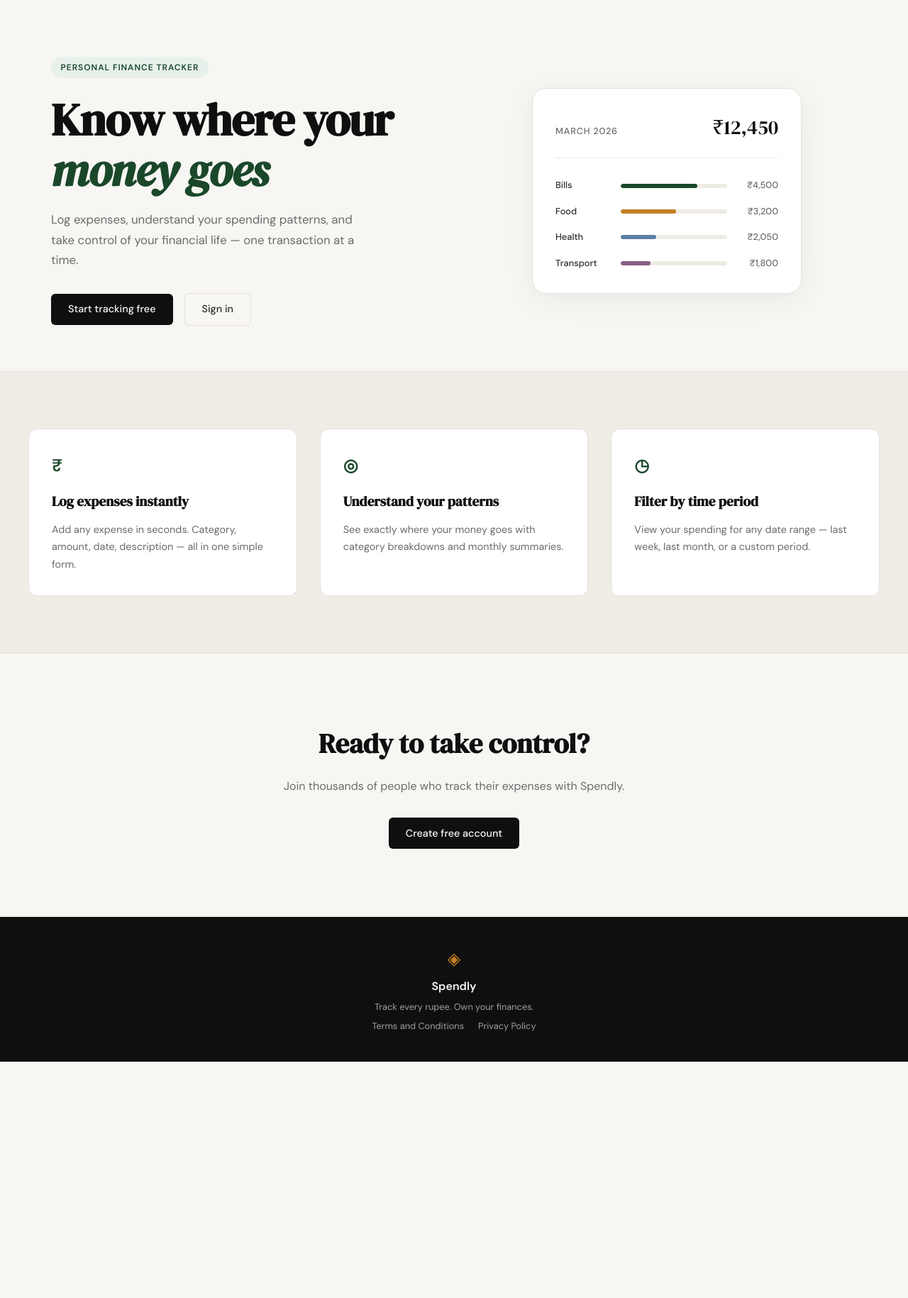
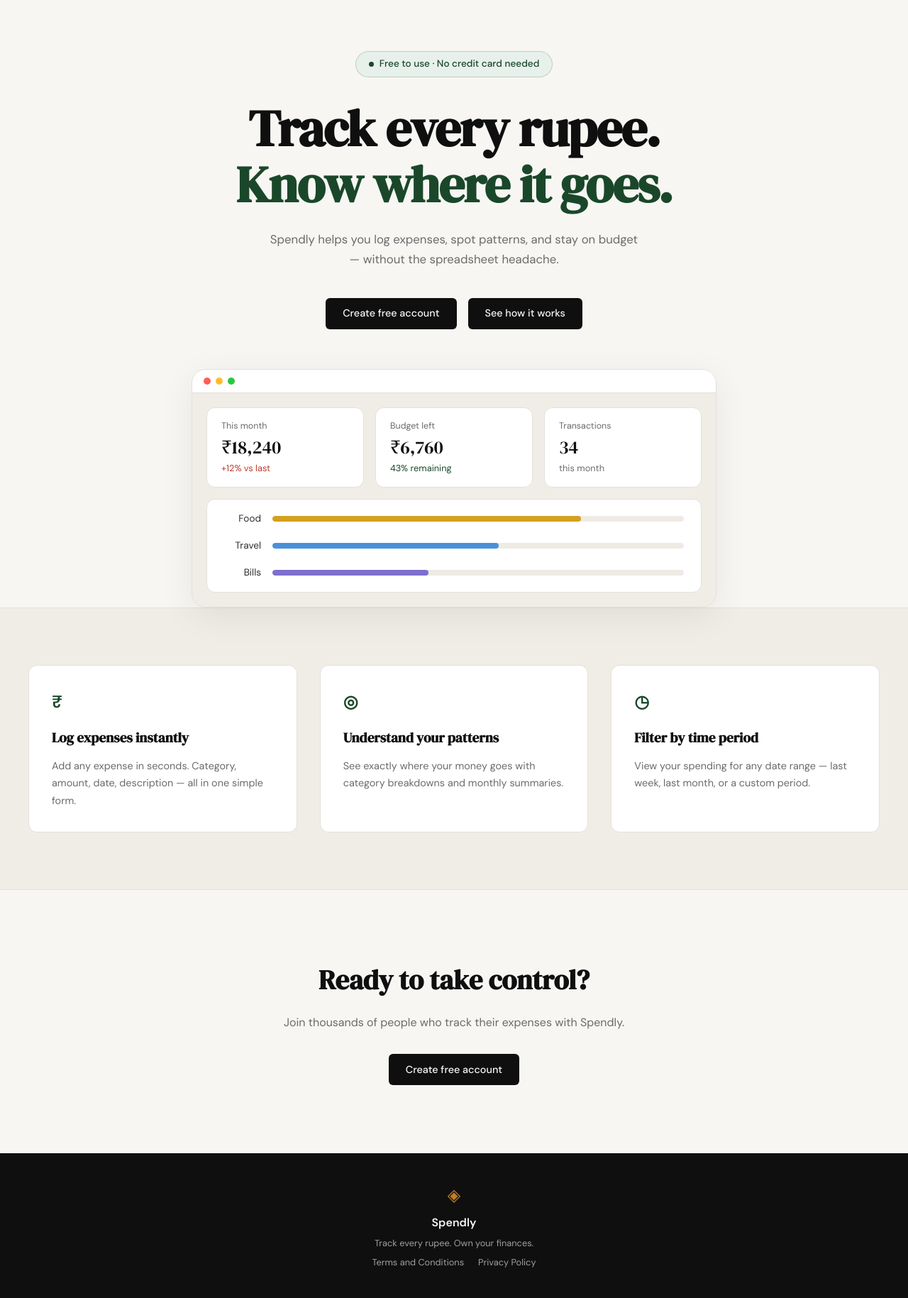
Before and after one commit to sam1511x/spendly, a Flask app: page / in a window 1280 px wide. Shown: the part 61-1890 px from the top of the page at 71% size. Before the commit the page ends 1557 px from the top, so only its background shows below. Run offline with Flask 3, Linux system fonts and the light colour scheme.

Commit message:
landing: redesign hero section to match mockup

```diff
--- /dev/null
+++ b/static/css/landing.css
@@ -0,0 +1,193 @@
+/* ------------------------------------------------------------------ */
+/* Hero — centered single-column layout                                */
+/* ------------------------------------------------------------------ */
+
+.hero {
+    display: flex;
+    flex-direction: column;
+    align-items: center;
+    text-align: center;
+    padding: 4.5rem 2rem 0;
+    max-width: 860px;
+    gap: 0;
+}
+
+.hero-text {
+    display: flex;
+    flex-direction: column;
+    align-items: center;
+    margin-bottom: 3.5rem;
+}
+
+/* Badge */
+.hero-badge {
+    display: inline-flex;
+    align-items: center;
+    gap: 0.5rem;
+    background: var(--accent-light);
+    color: var(--accent);
+    font-size: 0.85rem;
+    font-weight: 500;
+    letter-spacing: normal;
+    text-transform: none;
+    padding: 0.4rem 1.1rem;
+    border-radius: 999px;
+    border: 1px solid rgba(26, 71, 42, 0.2);
+    margin-bottom: 2rem;
+}
+
+.hero-badge-dot {
+    width: 7px;
+    height: 7px;
+    border-radius: 50%;
+    background: var(--accent);
+    flex-shrink: 0;
+}
+
+/* Title */
+.hero-title {
+    font-size: clamp(2.8rem, 6vw, 4.5rem);
+    line-height: 1.1;
+    color: var(--ink);
+    margin-bottom: 1.5rem;
+}
+
+.hero-title-green {
+    display: block;
+    color: var(--accent);
+    font-style: normal;
+}
+
+/* Subtitle */
+.hero-subtitle {
+    max-width: 520px;
+    margin: 0 auto 2.5rem;
+    font-size: 1.05rem;
+}
+
+/* Buttons */
+.hero-actions {
+    justify-content: center;
+    gap: 1rem;
+}
+
+/* ------------------------------------------------------------------ */
+/* Dashboard mock                                                      */
+/* ------------------------------------------------------------------ */
+
+.hero-dashboard {
+    width: 100%;
+    max-width: 740px;
+}
+
+.dash-browser {
+    background: var(--paper-warm);
+    border: 1px solid var(--border);
+    border-radius: var(--radius-lg);
+    overflow: hidden;
+    box-shadow: 0 12px 50px rgba(0, 0, 0, 0.07);
+}
+
+.dash-titlebar {
+    background: var(--paper-card);
+    border-bottom: 1px solid var(--border);
+    padding: 0.7rem 1rem;
+    display: flex;
+    align-items: center;
+    gap: 0.45rem;
+}
+
+.dash-dot {
+    width: 10px;
+    height: 10px;
+    border-radius: 50%;
+}
+.dash-dot-red    { background: #ff5f57; }
+.dash-dot-yellow { background: #ffbd2e; }
+.dash-dot-green  { background: #28c940; }
+
+.dash-body {
+    padding: 1.25rem;
+    display: flex;
+    flex-direction: column;
+    gap: 1rem;
+}
+
+.dash-stats {
+    display: grid;
+    grid-template-columns: repeat(3, 1fr);
+    gap: 1rem;
+}
+
+.dash-stat {
+    background: var(--paper-card);
+    border: 1px solid var(--border);
+    border-radius: var(--radius-md);
+    padding: 1rem 1.25rem;
+    display: flex;
+    flex-direction: column;
+    gap: 0.25rem;
+    text-align: left;
+}
+
+.dash-stat-label {
+    font-size: 0.78rem;
+    color: var(--ink-muted);
+}
+
+.dash-stat-value {
+    font-family: var(--font-display);
+    font-size: 1.6rem;
+    color: var(--ink);
+    line-height: 1.2;
+}
+
+.dash-stat-sub        { font-size: 0.8rem; color: var(--ink-muted); }
+.dash-sub-danger      { color: var(--danger); }
+.dash-sub-success     { color: var(--accent); }
+
+.dash-cats {
+    background: var(--paper-card);
+    border: 1px solid var(--border);
+    border-radius: var(--radius-md);
+    padding: 1rem 1.5rem;
+    display: flex;
+    flex-direction: column;
+    gap: 1rem;
+}
+
+.dash-cat-row {
+    display: grid;
+    grid-template-columns: 52px 1fr;
+    align-items: center;
+    gap: 1rem;
+}
+
+.dash-cat-name {
+    font-size: 0.85rem;
+    color: var(--ink-soft);
+    text-align: right;
+}
+
+.dash-bar-track {
+    height: 8px;
+    background: var(--border-soft);
+    border-radius: 999px;
+    overflow: hidden;
+}
+
+.dash-bar {
+    height: 100%;
+    border-radius: 999px;
+}
+.dash-bar-food   { background: #d4a020; }
+.dash-bar-travel { background: #4a90d9; }
+.dash-bar-bills  { background: #7c6fcd; }
+
+/* ------------------------------------------------------------------ */
+/* Responsive                                                          */
+/* ------------------------------------------------------------------ */
+
+@media (max-width: 600px) {
+    .dash-stats { grid-template-columns: 1fr; }
+}
--- a/templates/landing.html
+++ b/templates/landing.html
@@ -2,59 +2,76 @@
 
 {% block title %}Spendly — Track Every Rupee{% endblock %}
 
+{% block head %}
+<link rel="stylesheet" href="{{ url_for('static', filename='css/landing.css') }}">
+{% endblock %}
+
 {% block content %}
 
 <section class="hero">
-    <div class="hero-inner">
-        <div class="hero-badge">Personal Finance Tracker</div>
+    <div class="hero-text">
+        <div class="hero-badge">
+            <span class="hero-badge-dot"></span>
+            Free to use · No credit card needed
+        </div>
         <h1 class="hero-title">
-            Know where your<br>
-            <em>money goes</em>
+            Track every rupee.<br>
+            <span class="hero-title-green">Know where it goes.</span>
         </h1>
         <p class="hero-subtitle">
-            Log expenses, understand your spending patterns,
-            and take control of your financial life —
-            one transaction at a time.
+            Spendly helps you log expenses, spot patterns, and stay
+            on budget — without the spreadsheet headache.
         </p>
         <div class="hero-actions">
-            <a href="{{ url_for('register') }}" class="btn-primary">Start tracking free</a>
-            <a href="{{ url_for('login') }}" class="btn-ghost">Sign in</a>
+            <a href="{{ url_for('register') }}" class="btn-primary">Create free account</a>
+            <a href="#" class="btn-primary">See how it works</a>
         </div>
     </div>
-    <div class="hero-visual">
-        <div class="mock-card">
-            <div class="mock-card-header">
-                <span class="mock-label">March 2026</span>
-                <span class="mock-total">₹12,450</span>
+
+    <div class="hero-dashboard">
+        <div class="dash-browser">
+            <div class="dash-titlebar">
+                <span class="dash-dot dash-dot-red"></span>
+                <span class="dash-dot dash-dot-yellow"></span>
+                <span class="dash-dot dash-dot-green"></span>
             </div>
-            <div class="mock-bars">
-                <div class="mock-bar-row">
-                    <span class="mock-cat">Bills</span>
-                    <div class="mock-bar-track">
-                        <div class="mock-bar" style="width: 72%"></div>
+            <div class="dash-body">
+                <div class="dash-stats">
+                    <div class="dash-stat">
+                        <span class="dash-stat-label">This month</span>
+                        <span class="dash-stat-value">₹18,240</span>
+                        <span class="dash-stat-sub dash-sub-danger">+12% vs last</span>
                     </div>
-                    <span class="mock-amt">₹4,500</span>
+                    <div class="dash-stat">
+                        <span class="dash-stat-label">Budget left</span>
+                        <span class="dash-stat-value">₹6,760</span>
+                        <span class="dash-stat-sub dash-sub-success">43% remaining</span>
+                    </div>
+                    <div class="dash-stat">
+                        <span class="dash-stat-label">Transactions</span>
+                        <span class="dash-stat-value">34</span>
+                        <span class="dash-stat-sub">this month</span>
+                    </div>
                 </div>
-                <div class="mock-bar-row">
-                    <span class="mock-cat">Food</span>
-                    <div class="mock-bar-track">
-                        <div class="mock-bar mock-bar-2" style="width: 52%"></div>
+                <div class="dash-cats">
+                    <div class="dash-cat-row">
+                        <span class="dash-cat-name">Food</span>
+                        <div class="dash-bar-track">
+                            <div class="dash-bar dash-bar-food" style="width: 75%"></div>
+                        </div>
                     </div>
-                    <span class="mock-amt">₹3,200</span>
-                </div>
-                <div class="mock-bar-row">
-                    <span class="mock-cat">Health</span>
-                    <div class="mock-bar-track">
-                        <div class="mock-bar mock-bar-3" style="width: 33%"></div>
+                    <div class="dash-cat-row">
+                        <span class="dash-cat-name">Travel</span>
+                        <div class="dash-bar-track">
+                            <div class="dash-bar dash-bar-travel" style="width: 55%"></div>
+                        </div>
                     </div>
-                    <span class="mock-amt">₹2,050</span>
-                </div>
-                <div class="mock-bar-row">
-                    <span class="mock-cat">Transport</span>
-                    <div class="mock-bar-track">
-                        <div class="mock-bar mock-bar-4" style="width: 28%"></div>
+                    <div class="dash-cat-row">
+                        <span class="dash-cat-name">Bills</span>
+                        <div class="dash-bar-track">
+                            <div class="dash-bar dash-bar-bills" style="width: 38%"></div>
+                        </div>
                     </div>
-                    <span class="mock-amt">₹1,800</span>
                 </div>
             </div>
         </div>
```
Also changed, not shown: hero.png (added).
